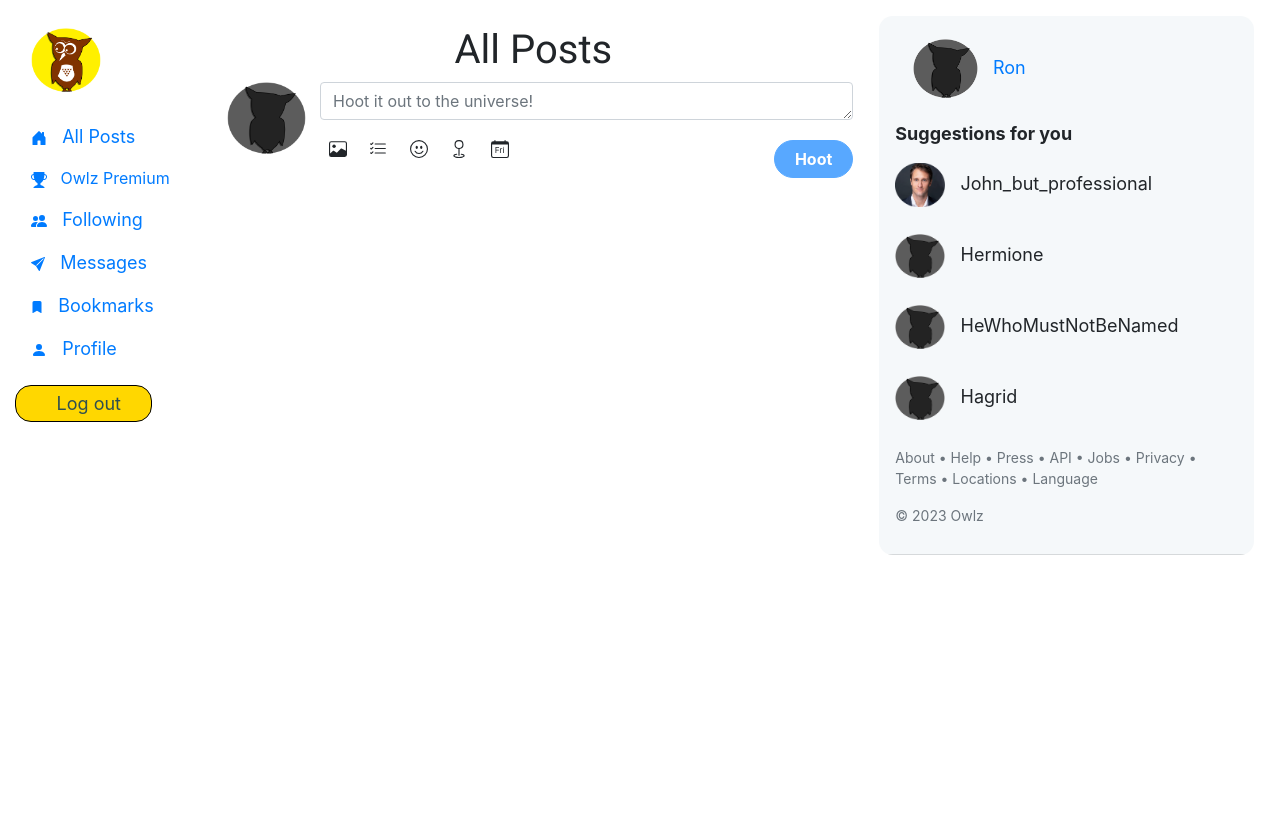
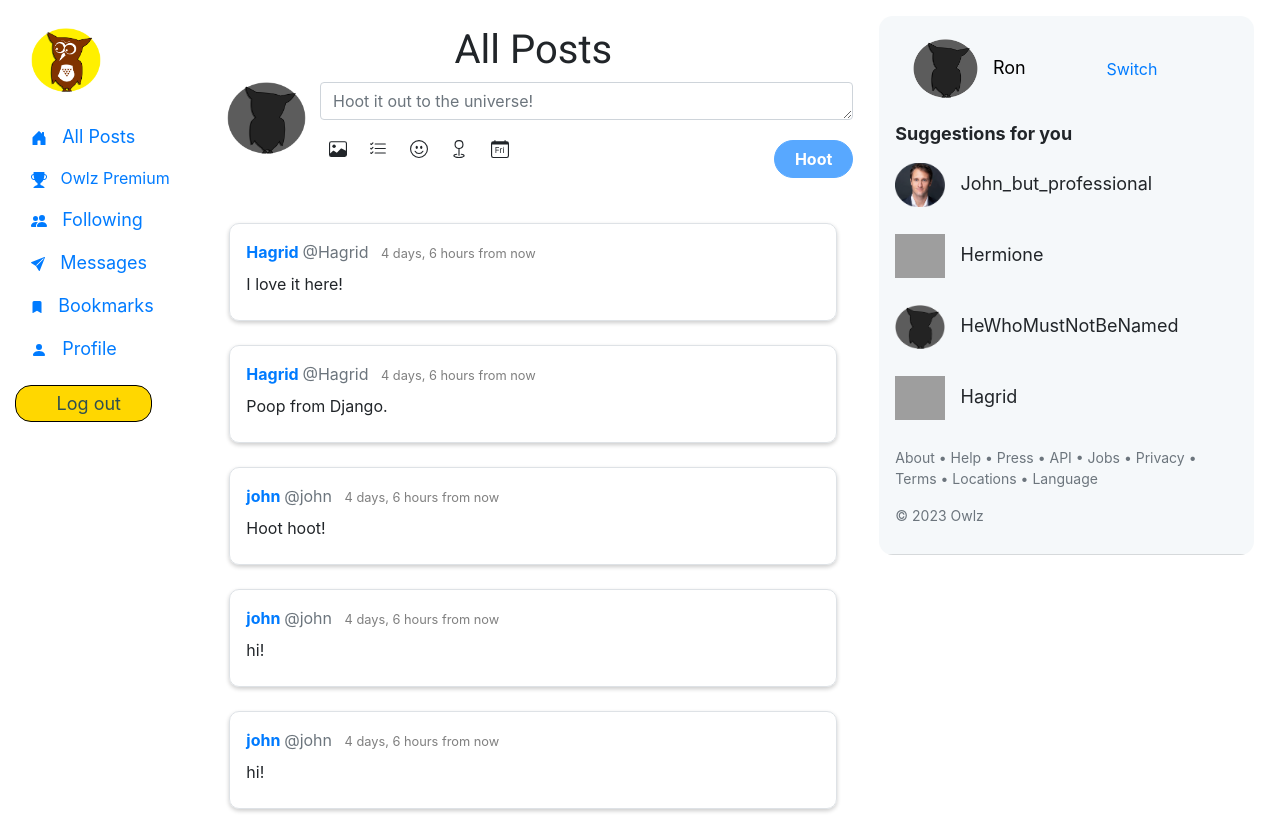
Before and after one commit to the-vegetarian-vampire/Owlz-Network, a Django app: page / in a window 1280 px wide. Before the commit the page ends 555 px from the top, so only its background shows below. Run offline with Django 3.2, Linux system fonts and the light colour scheme; a user stored in the database is signed in; data comes from the database, SQL or seed files in the repository; both versions use the stored data as it was after the commit; some libraries are stand-ins or nearby versions; grey boxes are pictures that could not be loaded.

Commit message:
Added prof pics; styling All Posts section

```diff
--- a/project4/network/static/network/index.js
+++ b/project4/network/static/network/index.js
@@ -1,8 +1,7 @@
 document.addEventListener('DOMContentLoaded', function () {
 
-    // By default 'Hoot' button should be disabled: again: per lecture 5: 114:00 - https://youtu.be/x5trGVMKTdY?t=4442
+// Default 'Hoot' button disabled: per lecture 5: 114:00 - https://youtu.be/x5trGVMKTdY?t=4442
 document.querySelector('#submit').disabled = true;
-
 document.querySelector('#hoot').onkeyup = () => {
     if (document.querySelector('#hoot').value.length > 0) {
         document.querySelector('#submit').disabled = false;
@@ -11,4 +10,20 @@ document.addEventListener('DOMContentLoaded', function () {
     }
 }
 
+// Change 'Hoot' placeholder to random string from array
+// var myArray = ['Owl sayz what?', 'Do you feel fly?', 'Hoot there it is!', 'Hoot out to the universe!'];
+// const random = myArray[Math.floor(Math.random() * myArray.length)];
+// console.log(random, myArray[random]);
+
+
+// Change 'Tweet' placeholder to random string from array
+var myArray = ['Tweet here!', 'Feel the Tweet?', 'Tweet there it is!'];
+const random = myArray[Math.floor(Math.random() * myArray.length)];
+console.log(random, myArray[random]);
+
+
+document.querySelector('#placeholder') = () => {
+    random
+ }
+
 });
--- a/project4/network/static/network/posts.js
+++ b/project4/network/static/network/posts.js
@@ -0,0 +1,3 @@
+document.addEventListener('DOMContentLoaded', function () {
+
+});
--- a/project4/network/static/network/profile.js
+++ b/project4/network/static/network/profile.js
@@ -0,0 +1,3 @@
+document.addEventListener('DOMContentLoaded', function () {
+
+});
--- a/project4/network/static/network/styles.css
+++ b/project4/network/static/network/styles.css
@@ -1,3 +1,23 @@
 a:hover {
-    color: rgb(249, 226, 22);
+    color: black;
   }
+
+.nav-item .nav-item::after{
+  color: black;
+}
+
+.nav-link .nav-link::after {
+  color: black;
+}
+a:hover {
+  color: black;
+}
+
+.btn-link {
+  cursor: pointer;
+}
+
+.user {
+  color: black;
+
+}
--- a/project4/network/templates/network/hoot_posts.html
+++ b/project4/network/templates/network/hoot_posts.html
@@ -1,34 +1,44 @@
 {% load humanize %}
 {% load static %}
 
-<!--All Posts-->
- {% for post in posts %}
-<div class="card mb-3 mr-5 ml-5" style="border-radius: 8px; border-color: transparent; box-shadow: 0 1px 2px rgba(0, 0, 0, 0.2);">
-    <div class="card-body" style="padding: 12px 16px 5px;">
+<!--All Hoots-->
+    {% for post in page.object_list %}
+    <div class="border box-shadow-posts p-3 mb-4 mx-0 mx-md-3" style="border-radius: 10px; box-shadow: 0 2px 4px rgba(0, 0, 0, 0.2);">
+    <!-- Single hoot/ Author info-->
+        <div class="pb-2" id="post_headline_{{ post.id }}">
+            <a href="">
+                <strong>{{ post.author }} </strong> <a class="text-muted">@{{ post.author }}</a>
+            </a>
+            <small class="pl-2 text-black-50">{{ post.time|naturaltime }}</small>
+        <!--Hoot edit-->
+            {% if user.is_authenticated and user == post.author %}
+            <label for="edit"></label>
+            <a href="" data-id="{{ post.id }}" id="edit_{{ post.id }}" class="badge badge-light ml-1" style="float: right;">Edit</a>
+            {% endif %}
+        </div>
 
-        <div class="post-header row" style="margin-bottom: 6px">
-            <div class="col-sm-2 post-profile-pic">
-            </div>
-            <div class="col-sm-10" style="padding: 0">
-                <a class="card-title" href="{% url 'profile' post.author %}">
-                    <strong>{{ post.author }}</strong>
-                </a>
-                <a href="{% url 'profile' post.author %}" class="text-muted no-hover-underline"
-                   style="font-size: 0.9rem">@{{ post.author }}</a>
-                {% if user == post.author %}
-                    <button style="float: right; font-size: small; padding: 4px 10px" data-postid="{{ post.id }}"
-                            class="btn edit-btn edit">Edit
-                    </button>
-                {% endif %}
-                <p style="margin-bottom: 3px; line-height: 18px"><small class="post-date">Created
-                    at {{ post.time|naturaltime }}</small></p>
-                </div>
-            </div>
+        <!--Hoot content-->
+        <div id="post_contentgroup_{{ post.id }}">
+            <p id="post_content_{{ post.id }}" class="mb-2">{{ post.content }}</p>
+        </div>
+        <!--Submit edit-->
+        <div class="text-right"  type="submit" id="save_buttons_{{ post.id }}">
+        </div>
 
-            {# Post content #}
-            <div class="card-text content" id="content{{ post.id }}" style="font-size: 0.9rem; margin-bottom: .5rem">{{ post.content }}</div>
+        <!--Likes-->
+        <div id="post_likes_{{ post.id }}">
+            {% if user.is_authenticated %}
+            <i id="post_likeicon_{{ post.id }}" data-id="{{ post.id }}" class="likeicon likeicon-user fa-heart {% if user in post.liked_by.all %}fas{% else %}far{% endif %}"></i>
+            {% else %}
+            <i class="likeicon fa-heart {% if post.likes != 0 %}fas{% else %}far{% endif %}"></i>
+            {% endif %}
+            <span id="post_likecount_{{ post.id }}"></span>
 
+        </div>
     </div>
-</div>
 
-{% endfor %}
+    {% empty %}
+    <div class="p-3 mb-4 mx-0 mx-md-3">
+        All quiet on the Hooting front.
+        </div>
+    {% endfor %}
--- a/project4/network/templates/network/layout.html
+++ b/project4/network/templates/network/layout.html
@@ -97,10 +97,18 @@
                 <div class="card-header" style="font-size: 18px; background-color: rgb(245, 248, 250); padding-left: 16px">
                     <!--User's profile image -->
                     <div style="padding: .2rem .1rem .85rem;">
+                        <script>
+                            function switch_prof(){
+                                alert('Switch profile');
+                                window.location = '/login';
+                            }
+                        </script>
+                        <span id="switch" class="btn-link" onclick="switch_prof()" style="float: right; margin-top: 26px; margin-right: 75px; font-size: 16px; text-decoration: none;">Switch
+                        </span>
                         <a class="nav-link" href="{% url 'profile' %}">
                         <img alt="profile picture" height="59" width="65px" href="{% url 'index' %}"
                              src="{% if user.username == 'john' %}{% static 'network/prof-images/john-2.png' %}{% else %}{% static 'network/images/owl-silhouette.png' %}{% endif %}">
-                             <span style="align-content: flex-end; margin-left: 10px;">{{ user.username }}</span>
+                             <span class="user" style="align-content: flex-end; margin-left: 10px; margin-right: 5px;">{{ user.username }}</span>
                             </a>
                     </div>
                     <p style="font-weight: bold;">Suggestions for you</p>
@@ -112,7 +120,7 @@
                     <br>
                     <!--Profile 2-->
                     <div>
-                        <img height="44" width="50" src="{% static 'network/images/owl-silhouette.png' %}" alt="icon"/>
+                        <img height="44" width="50" src="{% static 'network/prof-images/Hermione.png' %}" alt="icon"/>
                         <span style="align-content: flex-end">&nbsp; Hermione</span>
                     </div>
                     <br>
@@ -124,7 +132,7 @@
                     <br>
                     <!--Profile 4-->
                     <div>
-                        <img height="44" width="50" src="{% static 'network/images/owl-silhouette.png' %}" alt="icon"/>
+                        <img height="44" width="50" src="{% static 'network/prof-images/Hagrid.png' %}" alt="icon"/>
                         <span style="align-content: flex-end">&nbsp; Hagrid</span>
                     </div>
                     <br>
--- a/project4/network/views.py
+++ b/project4/network/views.py
@@ -1,19 +1,32 @@
 from django.contrib.auth import authenticate, login, logout
+from django.views.decorators.csrf import csrf_exempt
 from django.db import IntegrityError
-from django.http import HttpResponse, HttpResponseRedirect
-import json
+from django.http import HttpResponse, HttpResponseRedirect, HttpResponseForbidden, Http404
 from django.http import JsonResponse
 from django.contrib import messages
 from django.core.paginator import Paginator
 from django.shortcuts import render
 from django.urls import reverse
+import json
 
 from .models import User, Post, Followers
 
 
 def index(request):
-    return render(request, "network/index.html")
-
+    if request.method == "POST":
+        if not request.user.is_authenticated:
+            return HttpResponseRedirect(reverse("index"))
+        content = request.POST["content"]
+        Post.objects.create(content=content, author=request.user)
+        return HttpResponseRedirect(reverse("index"))
+    else:
+        all_posts = Post.objects.all().order_by("-time")
+        paginator = Paginator(all_posts, 10)
+        page_number = request.GET.get('page', 1)
+        page = paginator.get_page(page_number)
+        return render(request, "network/index.html", {
+            "page": page
+        })
 
 def login_view(request):
     if request.method == "POST":
@@ -71,3 +84,6 @@ def following(request):
 
 def profile(request):
     return render(request, "network/profile.html")
+
+def new_hoot(request):
+    return render(request, "network/index.html")
```
Also changed, not shown: project4/db.sqlite3, 4 other files. Lines whose indentation alone changed are shown as unchanged.
